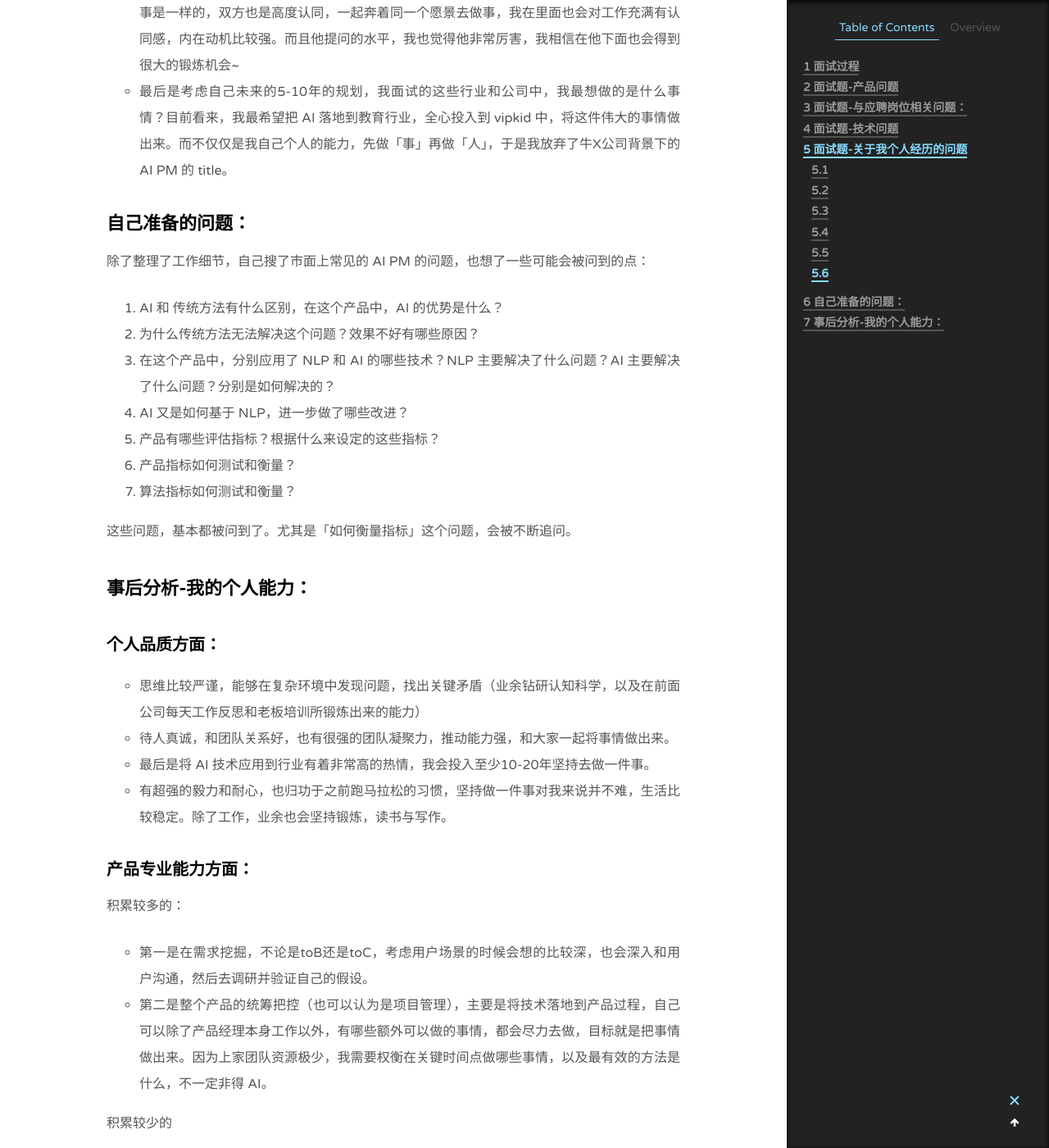
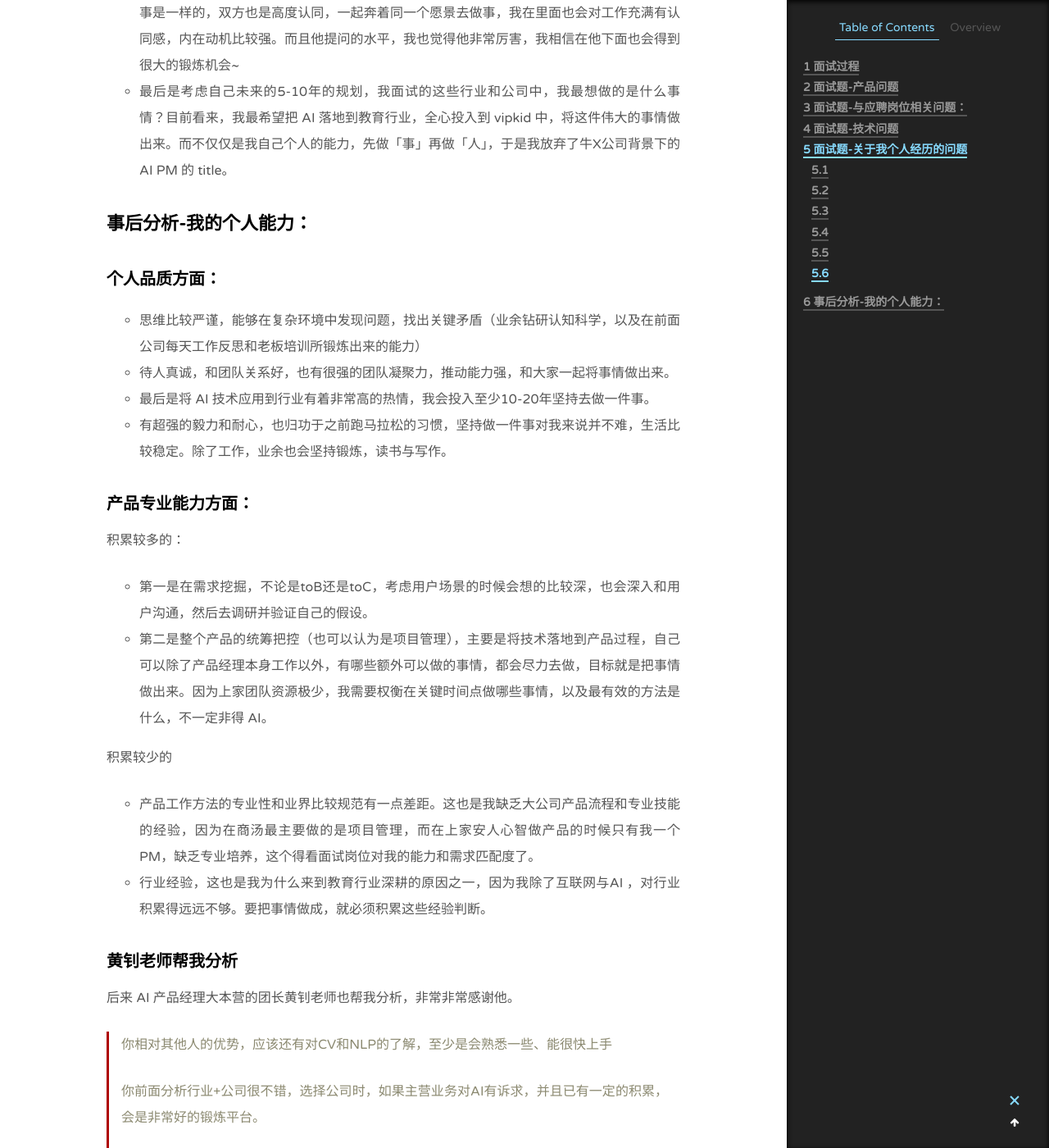
Before and after one commit to RamyWu/RamyWu.github.io, a Jekyll site: the page built from _posts/2018-05-31-AI-PM-Interview.md, in a window 1280 px wide and 1400 px high, scrolled down 8584 px. Shown: the whole window at 82% size. Built offline with Jekyll 4.4.1, drawn with Linux system fonts in a browser that asks for light colours; comment, search, counter and statistics services are not loaded; some of the changed text lies outside the part shown.

Commit message:
add interview

```diff
--- a/_posts/2018-05-31-AI-PM-Interview.md
+++ b/_posts/2018-05-31-AI-PM-Interview.md
@@ -232,19 +232,6 @@ category: Work
 - 最后是考虑自己未来的5-10年的规划，我面试的这些行业和公司中，我最想做的是什么事情？目前看来，我最希望把 AI 落地到教育行业，全心投入到 vipkid 中，将这件伟大的事情做出来。而不仅仅是我自己个人的能力，先做「事」再做「人」，于是我放弃了牛X公司背景下的 AI PM 的 title。
 
 
-## 自己准备的问题：
-
-除了整理了工作细节，自己搜了市面上常见的 AI PM 的问题，也想了一些可能会被问到的点：
-
-1. AI 和 传统方法有什么区别，在这个产品中，AI 的优势是什么？
-2. 为什么传统方法无法解决这个问题？效果不好有哪些原因？
-3. 在这个产品中，分别应用了 NLP 和 AI 的哪些技术？NLP 主要解决了什么问题？AI 主要解决了什么问题？分别是如何解决的？
-4. AI 又是如何基于 NLP，进一步做了哪些改进？
-5. 产品有哪些评估指标？根据什么来设定的这些指标？
-6. 产品指标如何测试和衡量？
-7. 算法指标如何测试和衡量？
-
-这些问题，基本都被问到了。尤其是「如何衡量指标」这个问题，会被不断追问。
 
 ## 事后分析-我的个人能力：
 
@@ -291,7 +278,6 @@ category: Work
 第一次详细分析了自己的能力，反思未来工作中，需要积累哪些技能来填补短板，更需要发挥自己的长处。
 
 
-
 ## 总结
 
 虽然不同岗位对 AI PM 的预期有所不同，但是从被面试的问题来看，被问最多的问题，也就是 AI PM 工作中最重要的能力。主要有这几个方面：
```
Also changed, not shown: other parts of _posts/2018-05-31-AI-PM-Interview.md (+11 -0 lines).
